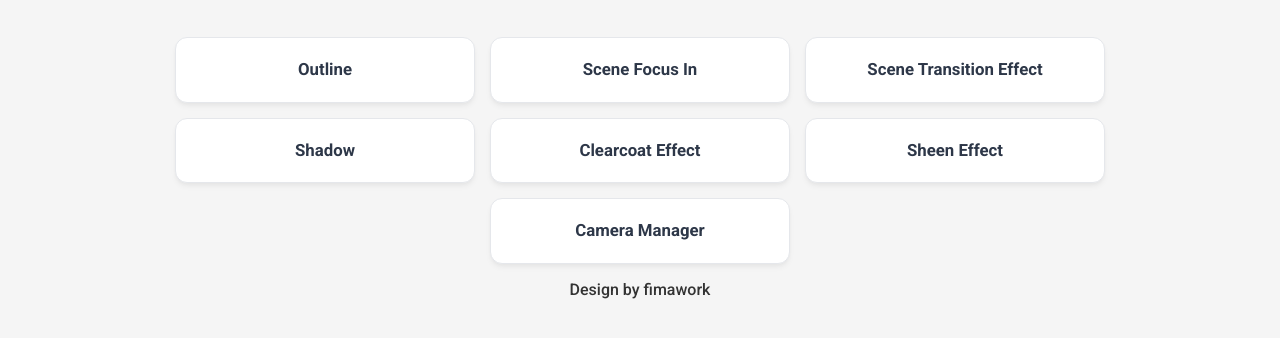
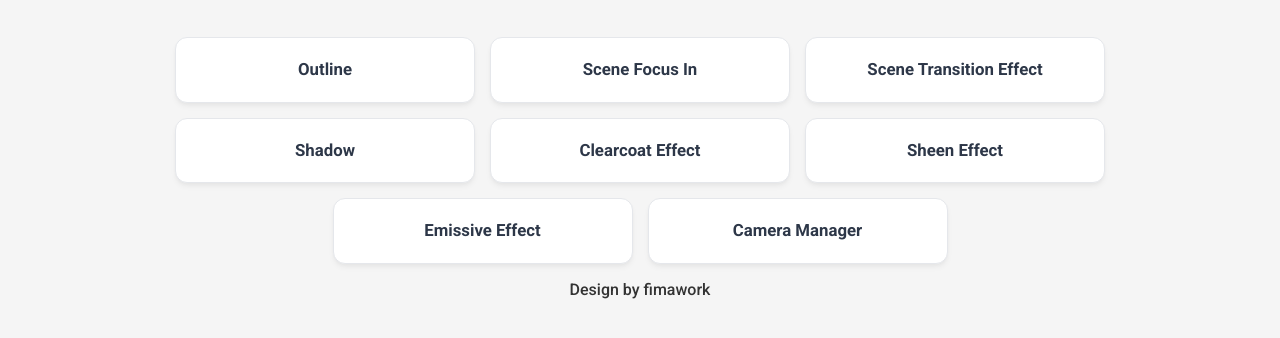
Before and after one commit to Fimawork/threejs_tools, a plain HTML site: page index.html in a window 1280 px wide. Shown: the part 210-548 px from the top of the page. Drawn offline with Linux system fonts and the light colour scheme.

Commit message:
feat:新增emissive頁面選單!

```diff
--- a/index.html
+++ b/index.html
@@ -106,6 +106,10 @@
             <div class="card-title">Sheen Effect</div>
         </a>
 
+        <a href="EmissiveEffect.html" class="menu-card">
+            <div class="card-title">Emissive Effect</div>
+        </a>
+
         <a href="CamaraManager.html" class="menu-card">
             <div class="card-title">Camera Manager</div>
         </a>
```
